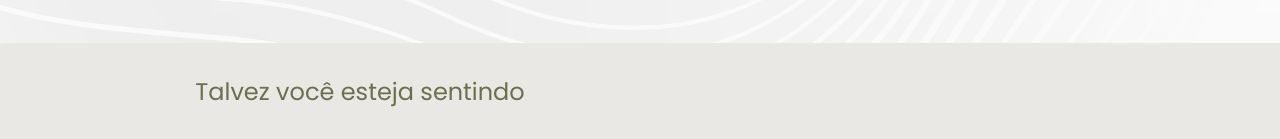
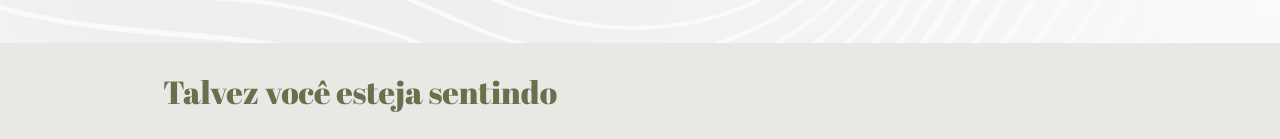
Before and after one commit to kauacode/psychologist-personal-site, a React (Vite) app: page / in a window 1280 px wide. Shown: the part 657-796 px from the top of the page. Built offline with nearby package versions, Linux system fonts and the light colour scheme.

Commit message:
refactor: movido os componentes de card para uma pasta separada somente para cards e arquivo renomeado

```diff
--- a/src/components/Card/Card.jsx
+++ b/src/components/Cards/Wellness/CardWellness.jsx
@@ -1,4 +1,4 @@
-import styles from './Card.module.css'
+import styles from '../../Cards/Wellness/CardWellness.module.css'
 import PropTypes from 'prop-types';
 
 const Card = ({title, description, isOpen, onToggle }) => {
--- a/src/components/Wellness/Wellness.jsx
+++ b/src/components/Wellness/Wellness.jsx
@@ -1,6 +1,6 @@
 import { useState } from 'react'
 import styles from './Wellness.module.css'
-import Card from '../Card/Card'
+import Card from '../Cards/Wellness/CardWellness'
 
 import Lendo from '../../assets/fotoLendo.jpg'
 
@@ -33,7 +33,7 @@ export function Wellness() {
           <img src={Lendo} alt="" />
         </div>
         <div className={styles.cardContainer}>
-          <h2>Talvez você esteja sentindo</h2>
+          <h1>Talvez você esteja sentindo</h1>
           {problems.map((item, index) =>
             <Card
               key={index}
--- a/src/components/Wellness/Wellness.module.css
+++ b/src/components/Wellness/Wellness.module.css
@@ -29,9 +29,9 @@
   border-radius: 50px;
 }
 
-h2 {
+h1 {
   font-family: var(--poppins);
-  font-size: 24px;
+  font-size: 2rem;
   color: var(--green-dark);
 }
 
```
Also changed, not shown: src/components/Cards/Wellness/CardWellness.module.css (renamed from src/components/Card/Card.module.css).
